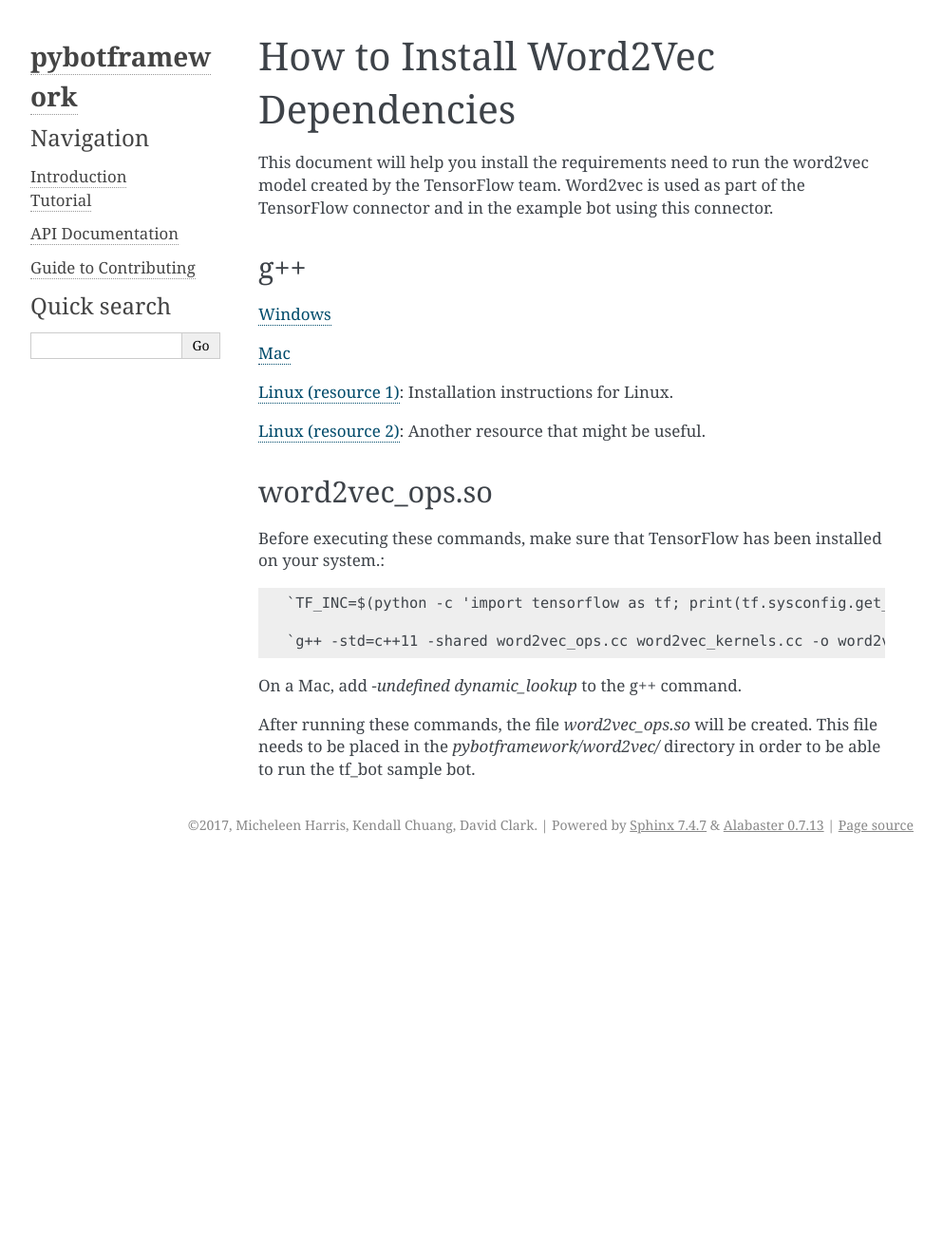
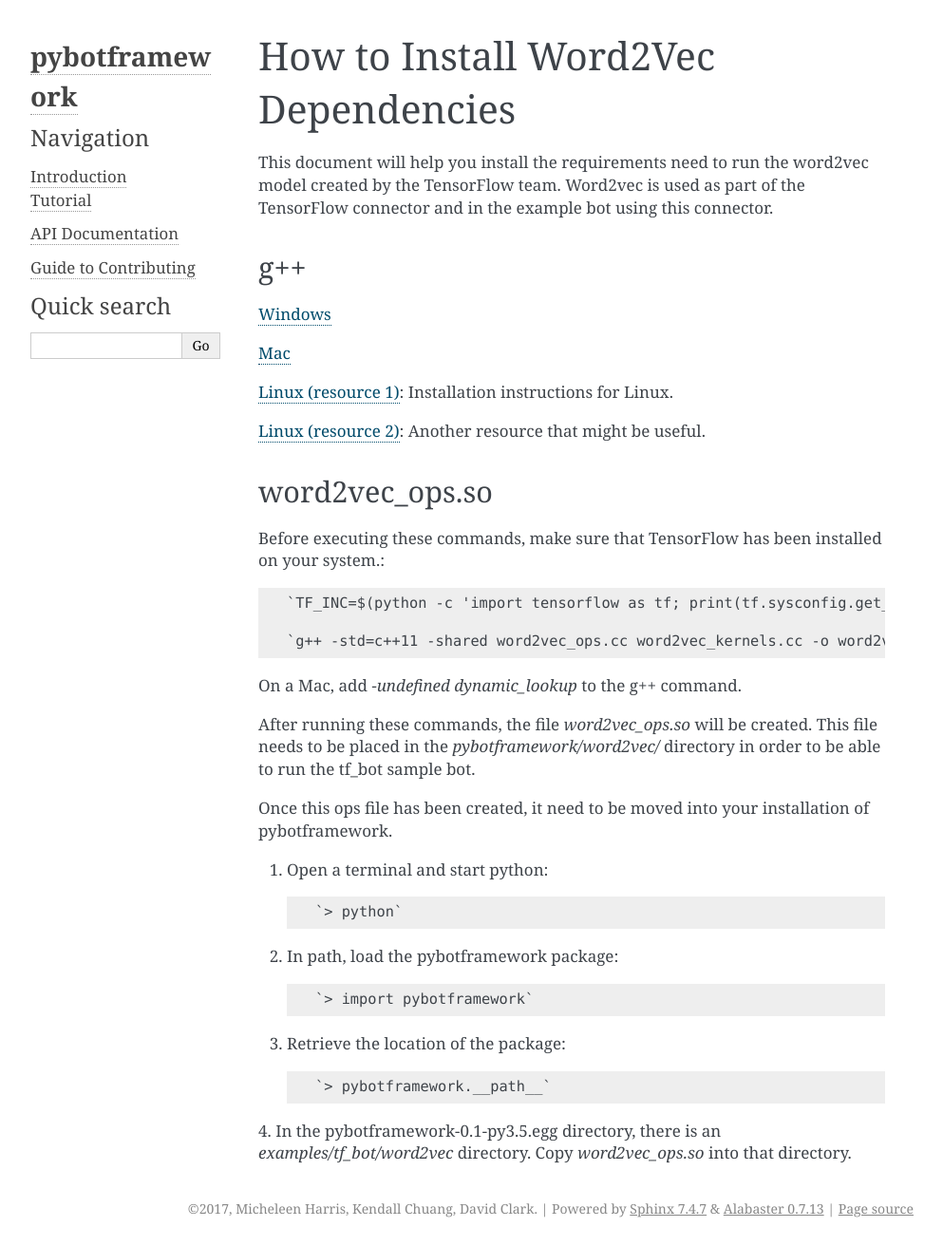
Before and after one commit to michhar/pybotframework, a Sphinx documentation site: the page built from docs/installation_instructions.rst, in a window 1280 px wide. Shown: the whole page at 95% size, without its empty margins (148-1141 px from the left). Built offline with Sphinx 7.4.7, drawn with Linux system fonts in a browser that asks for light colours; before the commit the page ends 908 px from its top, so only the background shows below that.

Commit message:
added instructions for moving TF ops file

```diff
--- a/docs/installation_instructions.rst
+++ b/docs/installation_instructions.rst
@@ -32,3 +32,18 @@
 
 After running these commands, the file `word2vec_ops.so` will be created. This file needs to be placed in the
 `pybotframework/word2vec/` directory in order to be able to run the tf_bot sample bot.
+
+Once this ops file has been created, it need to be moved into your installation of pybotframework.
+
+1. Open a terminal and start python::
+
+    `> python`
+2. In path, load the pybotframework package::
+
+    `> import pybotframework`
+3. Retrieve the location of the package::
+
+    `> pybotframework.__path__`
+
+4. In the pybotframework-0.1-py3.5.egg directory, there is an `examples/tf_bot/word2vec` directory. Copy
+`word2vec_ops.so` into that directory.
```
